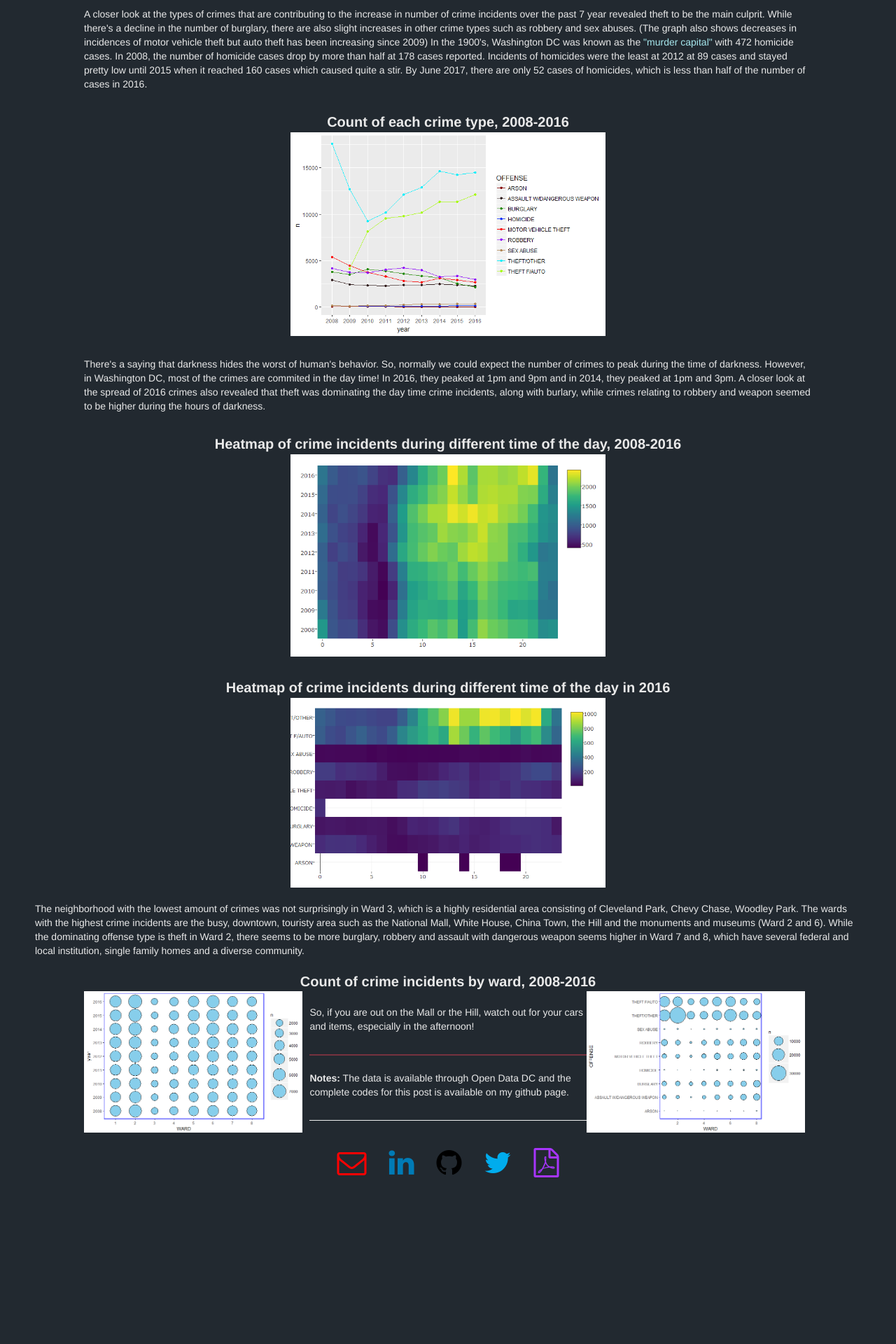
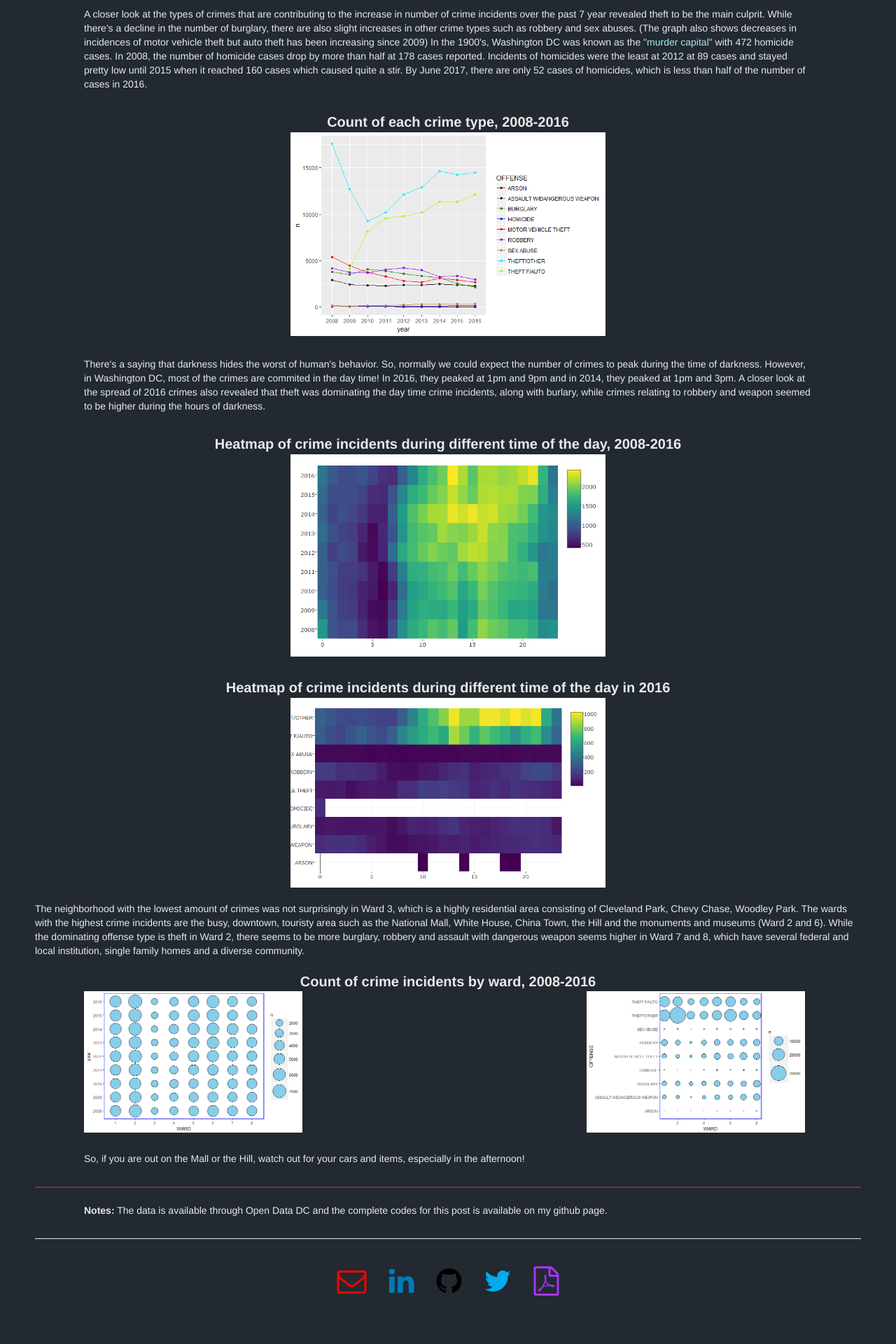
Before and after one commit to aeintngon/old-webpage, a Jekyll site: the page built from DCCrimeData.html, in a window 1280 px wide. Shown: the part 748-2668 px from the top of the page at 70% size. Built offline with Jekyll 4.4.1, drawn with Linux system fonts in a browser that asks for light colours; nearby versions of some CDN libraries; before the commit the page ends 2499 px from its top, so only the background shows below that.

Commit message:
image tile fix

```diff
--- a/DCCrimeData.html
+++ b/DCCrimeData.html
@@ -42,6 +42,7 @@ layout: default
     	<img src="./images/crime/dc_balloon.png" width="100%" height=auto style="float: left; width: 30%; margin-right: 1%; margin-bottom: 0.5em;">
     	<img src="./images/crime/dc_bubbleOffense.png" width="100%" height=auto style="float: right; width: 30%; margin-right: 1%; margin-bottom: 0.5em;">
     </div>
+    <p style="clear: both;"></p>
 
     <p class="content">So, if you are out on the Mall or the Hill, watch out for your cars and items, especially in the afternoon!</p>
 
```
